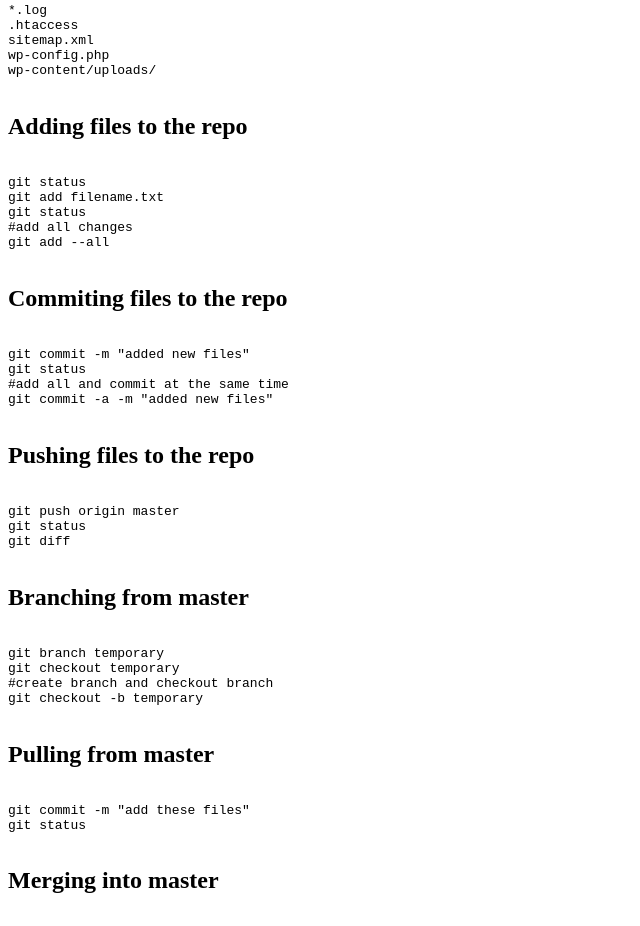
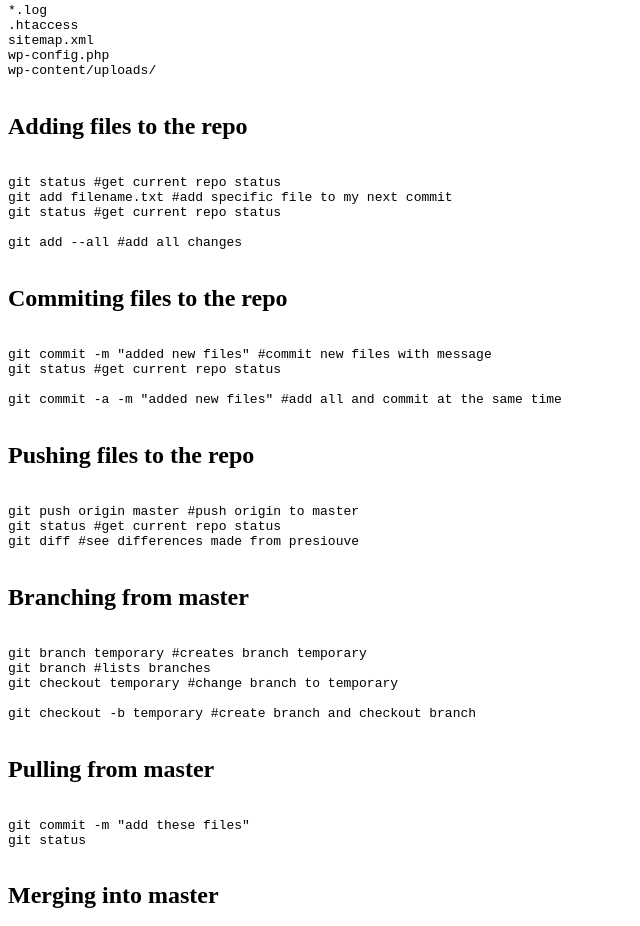
Before and after one commit to adankoff/slides, a plain HTML site: page index.html in a window 1280 px wide. Shown: the part 1927-2853 px from the top of the page, without its empty margins (0-640 px from the left). Drawn offline with Linux system fonts and the light colour scheme.

Commit message:
small fixes to slides

```diff
--- a/index.html
+++ b/index.html
@@ -142,28 +142,28 @@ wp-content/uploads/
 			<section>
 				<h2>Adding files to the repo</h2>
 				<pre><code>
-git status
-git add filename.txt
-git status
-#add all changes
-git add --all
+git status #get current repo status
+git add filename.txt #add specific file to my next commit
+git status #get current repo status
+
+git add --all #add all changes
 				</code></pre>
 			</section>
 			<section>
 				<h2>Commiting files to the repo</h2>
 				<pre><code>
-git commit -m "added new files"
-git status
-#add all and commit at the same time
-git commit -a -m "added new files"
+git commit -m "added new files" #commit new files with message
+git status #get current repo status
+
+git commit -a -m "added new files" #add all and commit at the same time
 				</code></pre>
 			</section>
 			<section>
 				<h2>Pushing files to the repo</h2>
 				<pre><code>
-git push origin master
-git status
-git diff
+git push origin master #push origin to master
+git status #get current repo status
+git diff #see differences made from presiouve
 				</code></pre>
 			</section>
 		</section>
@@ -172,10 +172,11 @@ git diff
 			<section>
 				<h2>Branching from master</h2>
 				<pre><code>
-git branch temporary
-git checkout temporary
-#create branch and checkout branch
-git checkout -b temporary
+git branch temporary #creates branch temporary
+git branch #lists branches
+git checkout temporary #change branch to temporary
+
+git checkout -b temporary #create branch and checkout branch
 				</code></pre>
 			</section>
 			<section>
```
